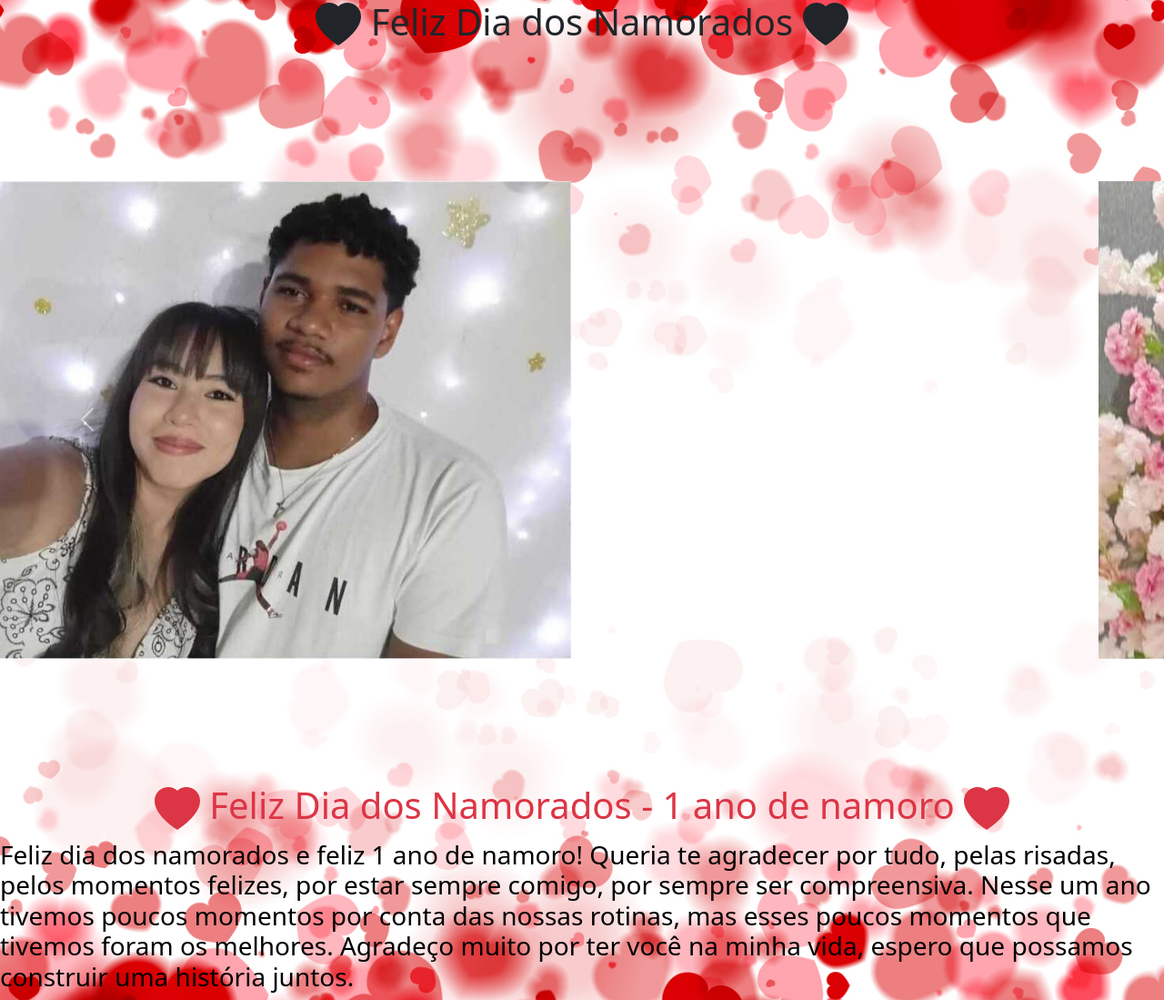
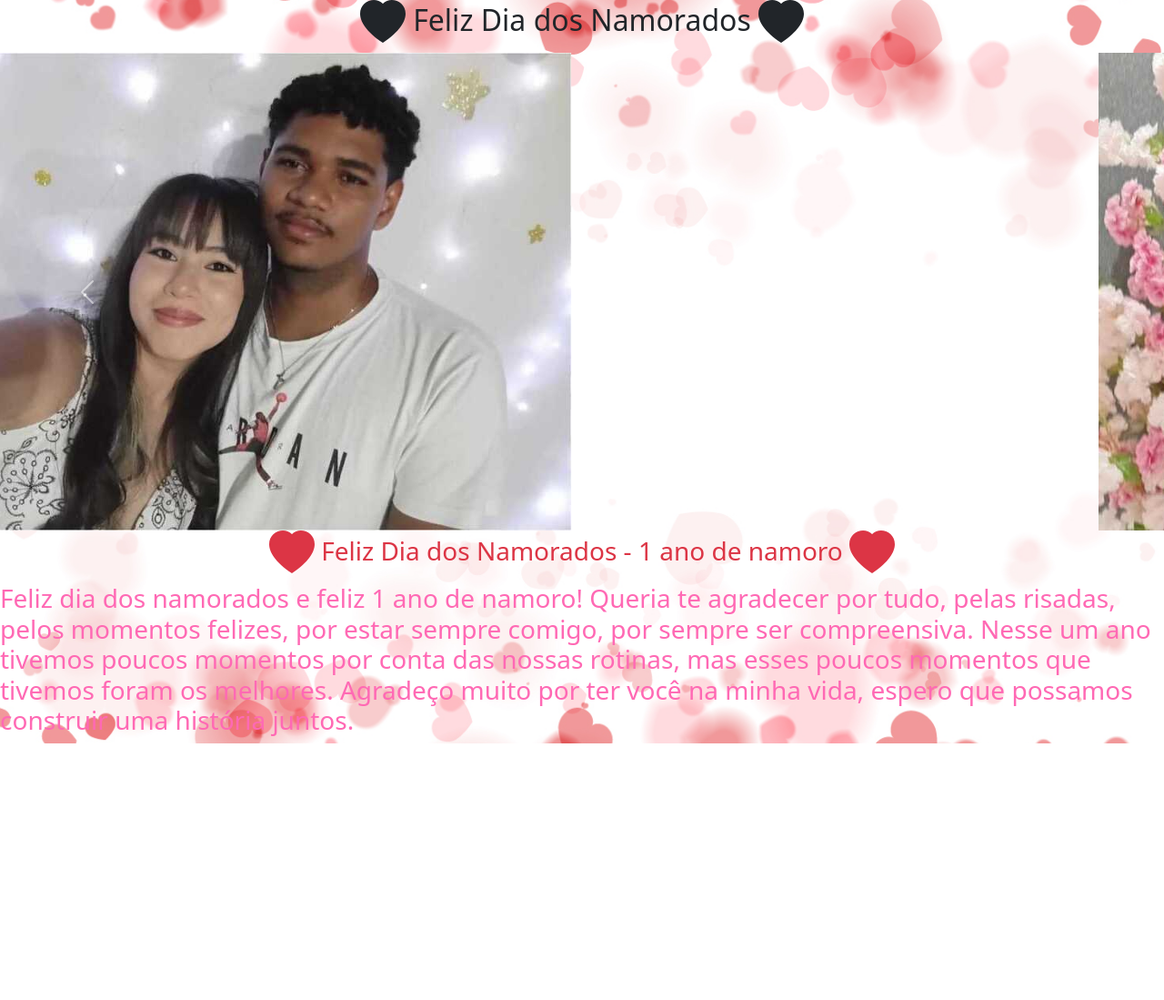
Before and after one commit to JoaoClaudio7/site, a plain HTML site: page index.html in a window 1280 px wide. Shown: the whole page at 91% size. After the commit the page ends 817 px from the top, so only its background shows below. Drawn offline with nearby package versions, Linux system fonts and the light colour scheme.

Commit message:
Ajustes 4.0

```diff
--- a/index.html
+++ b/index.html
@@ -43,7 +43,8 @@
   </style>
 </head>
 <body>
-  <h1 class="text-center text-dark">
+
+  <h2 class="text-center text-dark text-justify ">
     <svg xmlns="http://www.w3.org/2000/svg" width="50" height="50" fill="currentColor" class="bi bi-heart-fill" viewBox="0 0 16 16">
       <path fill-rule="evenodd" d="M8 1.314C12.438-3.248 23.534 4.735 8 15-7.534 4.736 3.562-3.248 8 1.314" />
     </svg>
@@ -51,10 +52,10 @@
     <svg xmlns="http://www.w3.org/2000/svg" width="50" height="50" fill="currentColor" class="bi bi-heart-fill" viewBox="0 0 16 16">
       <path fill-rule="evenodd" d="M8 1.314C12.438-3.248 23.534 4.735 8 15-7.534 4.736 3.562-3.248 8 1.314" />
     </svg>
-  </h1>
+  </h2>
 
 
-  <div class="d-flex justify-content-center align-items-center min-vh-100">
+  <div class="d-flex justify-content-center align-items-center m-0">
     <div id="carouselExampleAutoplaying" class="carousel slide" data-bs-ride="carousel">
       <div class="carousel-inner">
         <div class="carousel-item active">
@@ -79,7 +80,7 @@
   </div>
 
 
-  <h1 class="text-center text-danger">
+  <h3 class="text-center text-danger text-justify ">
     <svg xmlns="http://www.w3.org/2000/svg" width="50" height="50" fill="currentColor" class="bi bi-heart-fill" viewBox="0 0 16 16">
       <path fill-rule="evenodd" d="M8 1.314C12.438-3.248 23.534 4.735 8 15-7.534 4.736 3.562-3.248 8 1.314" />
     </svg>
@@ -87,10 +88,10 @@
     <svg xmlns="http://www.w3.org/2000/svg" width="50" height="50" fill="currentColor" class="bi bi-heart-fill" viewBox="0 0 16 16">
       <path fill-rule="evenodd" d="M8 1.314C12.438-3.248 23.534 4.735 8 15-7.534 4.736 3.562-3.248 8 1.314" />
     </svg>
-  </h1>
+  </h3>
 
 
-  <h3 class=" text-justify text-center text-md-start text-pink" style="color: black;">
+  <h3 class=" text-justify text-center text-md-start" style="color: hotpink;">
     Feliz dia dos namorados e feliz 1 ano de namoro! Queria te agradecer por tudo, pelas risadas,
     pelos momentos felizes, por estar sempre comigo, por sempre ser compreensiva.
     Nesse um ano tivemos poucos momentos por conta das nossas rotinas, mas esses poucos momentos que tivemos
```
